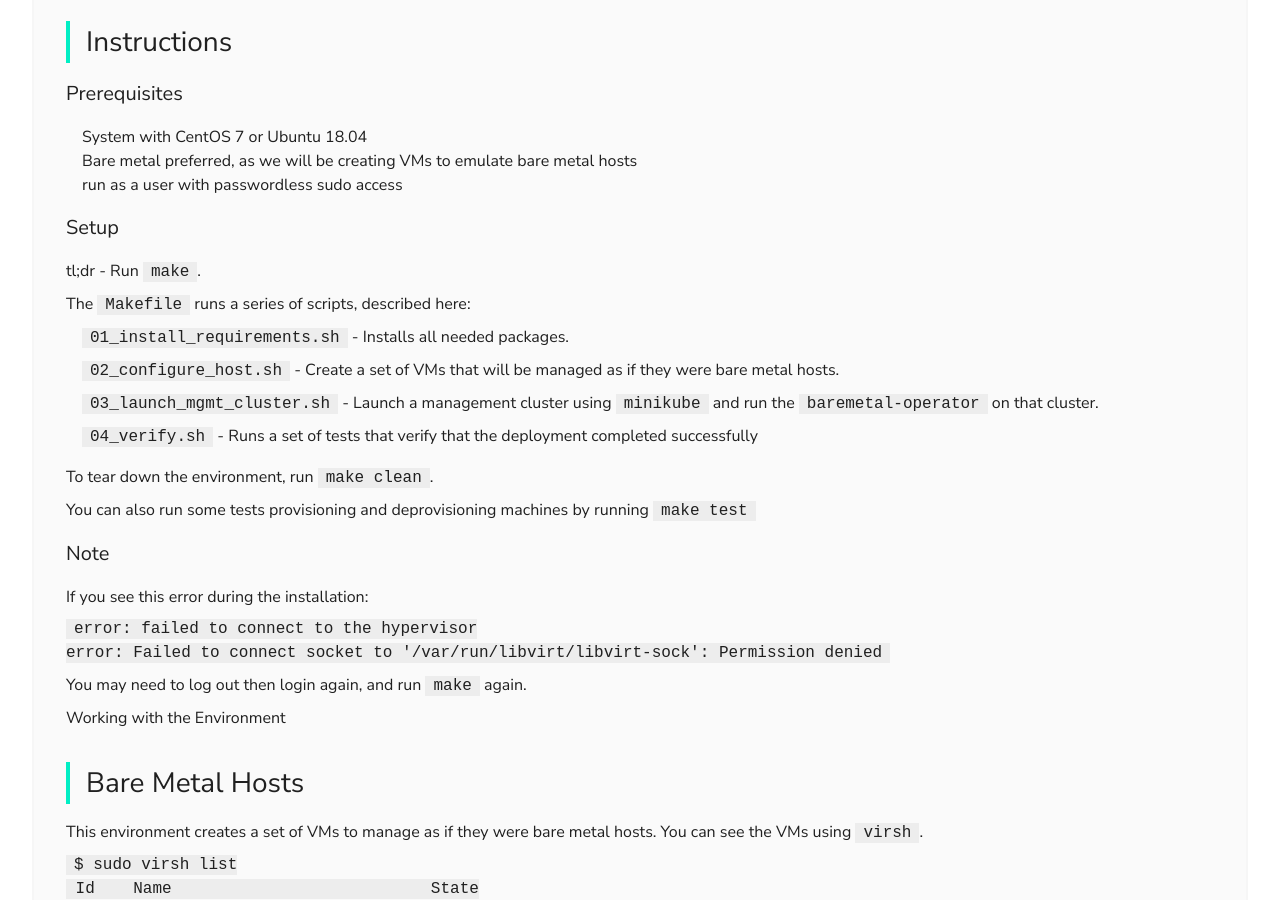
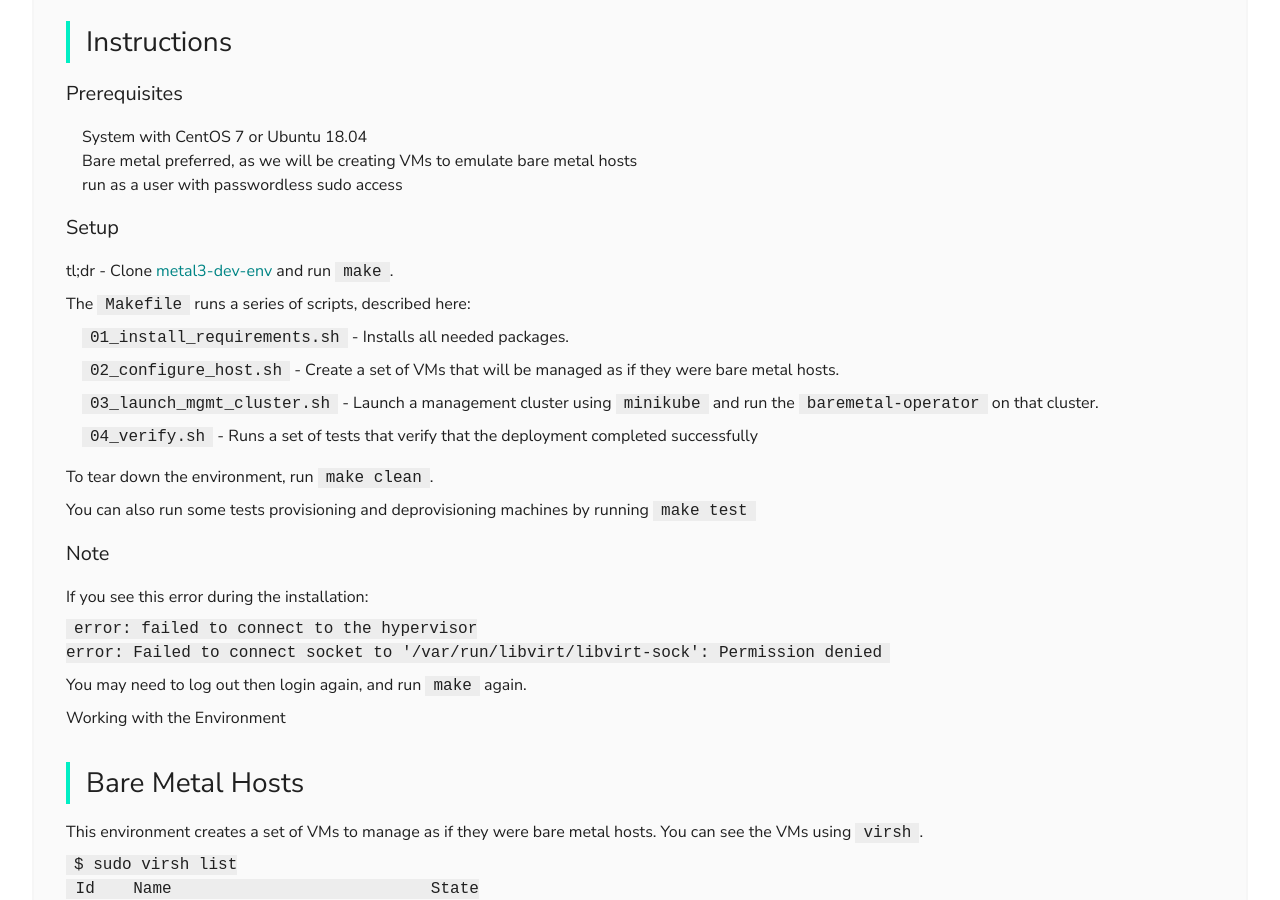
Before and after one commit to metal3-io/metal3-io.github.io, a Jekyll site: the page built from try-it.html, in a window 1280 px wide and 900 px high, scrolled down 688 px. Built offline with Jekyll 4.4.1, drawn with Linux system fonts in a browser that asks for light colours.

Commit message:
try-it: Add pointer to metal3-dev-env location.

```diff
--- a/_includes/try-it.md
+++ b/_includes/try-it.md
@@ -18,7 +18,7 @@
 
 ### Setup
 
-tl;dr - Run `make`.
+tl;dr - Clone [metal3-dev-env](https://github.com/metal3-io/metal3-dev-env) and run `make`.
 
 The `Makefile` runs a series of scripts, described here:
 
```
